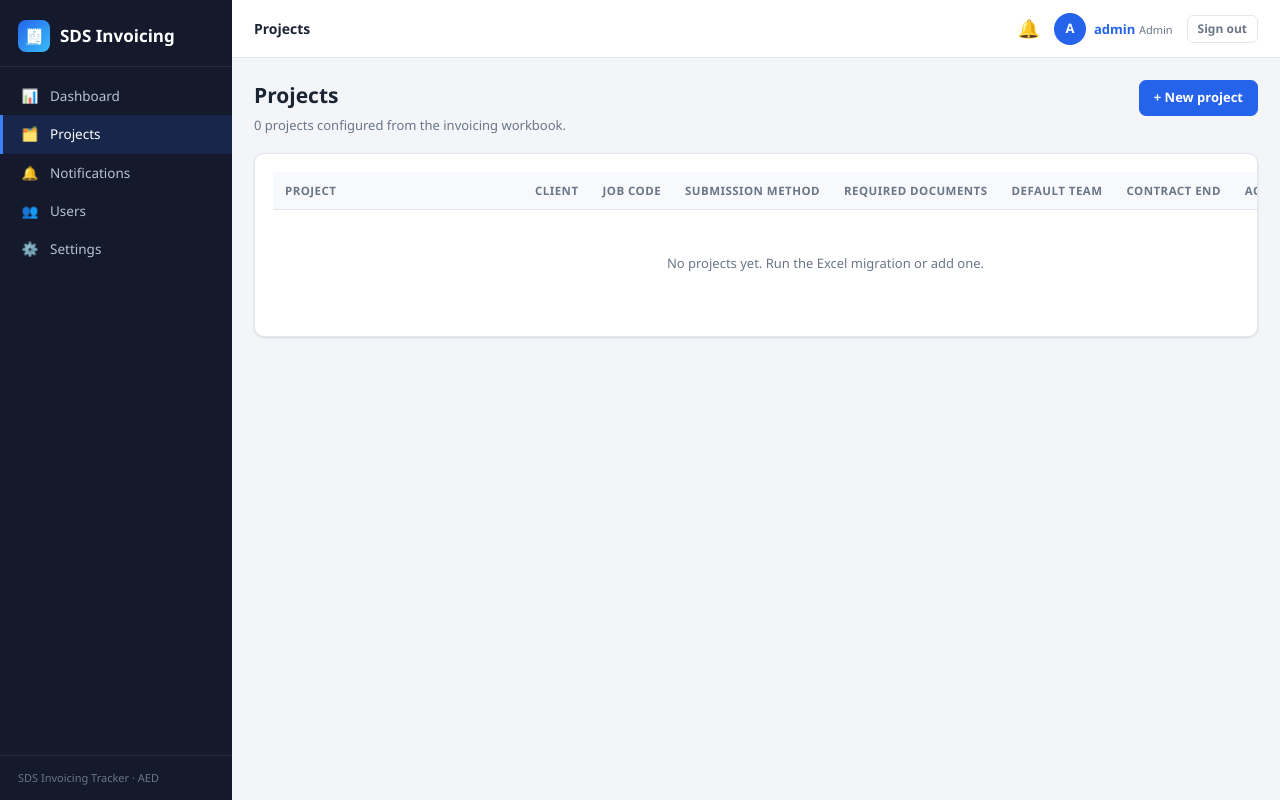
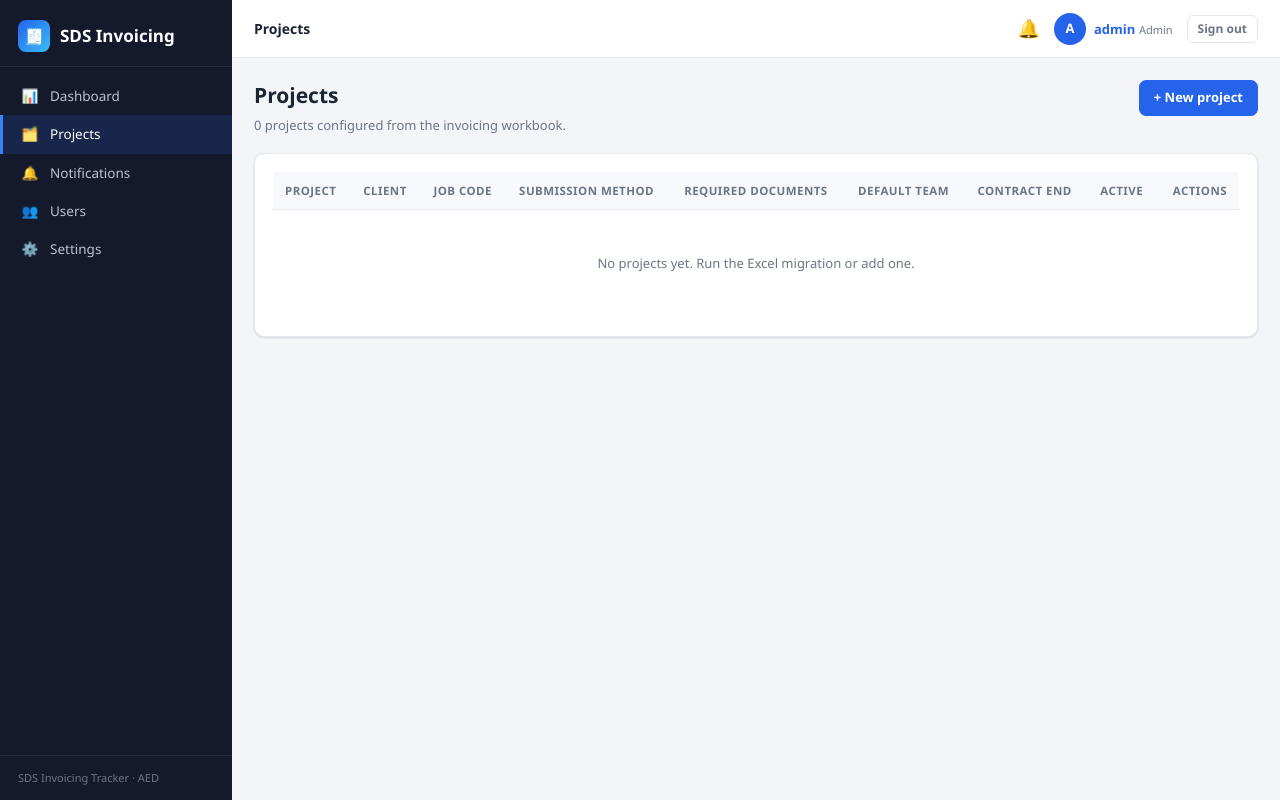
Before and after one commit to sgs-it/SDS-Invoicing, a Flask app: page /projects in a window 1280 px wide. Run offline with Flask 3, Linux system fonts and the light colour scheme; a user stored in the database is signed in; data that the repository does not hold is empty.

Commit message:
Remove fixed widths from table to prevent horizontal scrolling

```diff
--- a/web/templates/projects.html
+++ b/web/templates/projects.html
@@ -14,7 +14,7 @@
   <div class="card-body table-wrap">
     <table class="tbl">
       <tr>
-        <th style="width: 30%; min-width: 250px;">Project</th>
+        <th>Project</th>
         <th>Client</th>
         <th>Job code</th>
         <th>Submission method</th>
@@ -22,7 +22,7 @@
         <th>Default team</th>
         <th>Contract end</th>
         <th>Active</th>
-        <th style="text-align: right; width: 100%;">Actions</th>
+        <th style="text-align: right;">Actions</th>
       </tr>
       {% for p in projects %}
       <tr>
```
